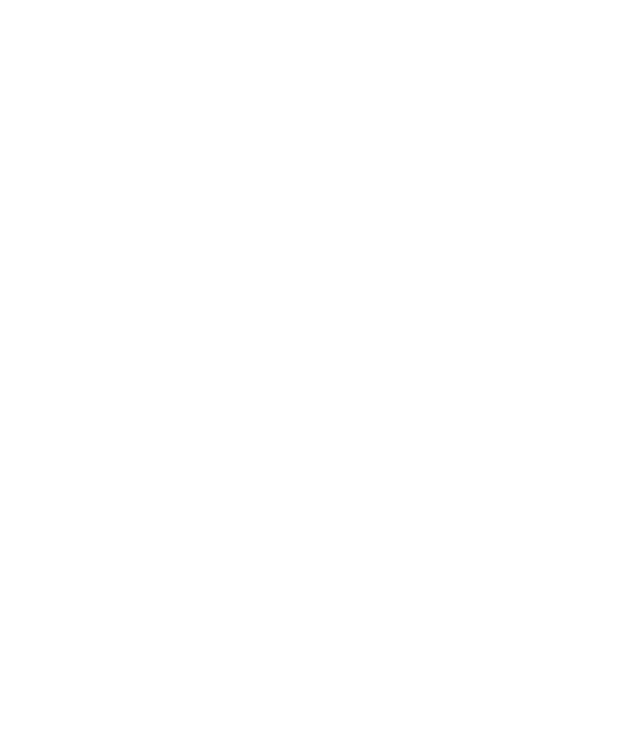
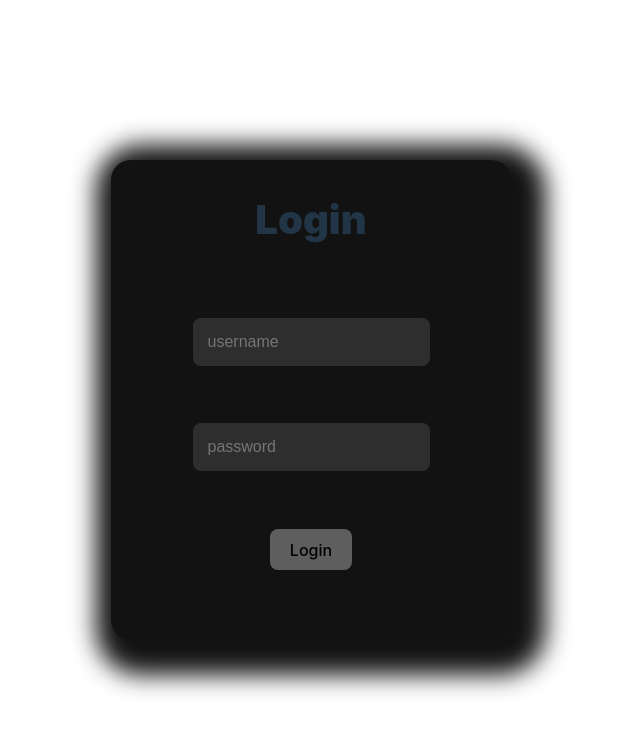
Before and after one commit to Bikram-ghuku/Interiit_dev_task, a React (Vite) app: page /godown in a window 1280 px wide. Before the commit this address had no page. Shown: the top 732 px of the page, without its empty margins (329-969 px from the left). Built offline with nearby package versions, Linux system fonts and the light colour scheme.

Commit message:
feat: remove routing

```diff
--- a/package.json
+++ b/package.json
@@ -12,8 +12,7 @@
   },
   "dependencies": {
     "react": "^18.3.1",
-    "react-dom": "^18.3.1",
-    "react-router-dom": "^6.26.2"
+    "react-dom": "^18.3.1"
   },
   "devDependencies": {
     "@eslint/js": "^9.11.1",
--- a/src/App.tsx
+++ b/src/App.tsx
@@ -1,5 +1,4 @@
 import './App.css'
-import { BrowserRouter as Router, Routes, Route } from 'react-router-dom'
 import Login from './pages/Login'
 import Godown from './pages/Godown'
 
@@ -7,12 +6,9 @@
 	const res = localStorage.getItem('login');
 	console.log(res);
   	return (
-    	<Router>
-    		<Routes>
-        		<Route path='/' Component={Login}/>
-        		{res == "user123" && <Route path='/godown' Component={Godown} />}
-      		</Routes>
-    	</Router>
+        <div>
+			{res == "user123" ? <Godown /> : <Login />}
+		</div>
   	)
 }
 
--- a/src/pages/Login.tsx
+++ b/src/pages/Login.tsx
@@ -1,13 +1,10 @@
 import { useState } from "react"
 import "../styles/Login.css"
-import { useNavigate } from "react-router-dom"
 
 
 function Login() {
 	const uname = "user123"
 	const pswd = "pswd123"
-
-	const nav = useNavigate();
 
 	const [unam, setUnam] = useState<string>('');
 	const [psw, setPsw] = useState<string>('');
@@ -15,7 +12,7 @@
 	const submit = () => {
 		if(unam == uname && psw == pswd){
 			localStorage.setItem('login', uname);
-			nav('/godown');
+			document.location.reload();
 		}
 	}
 
```
Also changed, not shown: 1 other file (tests, documents, lock files or other folders).
